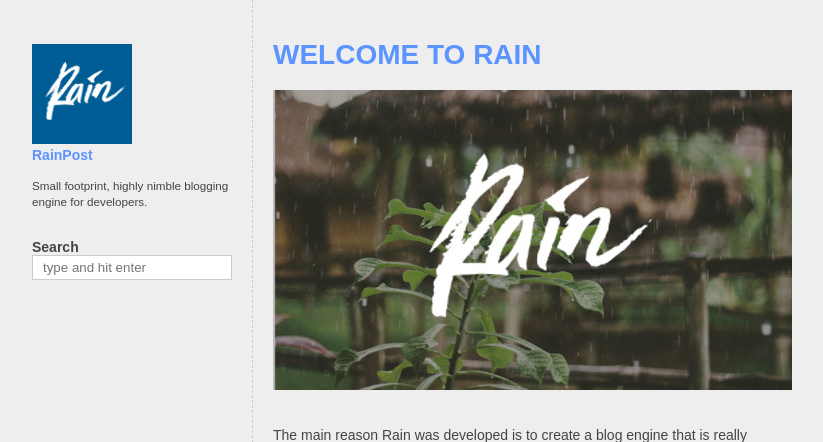
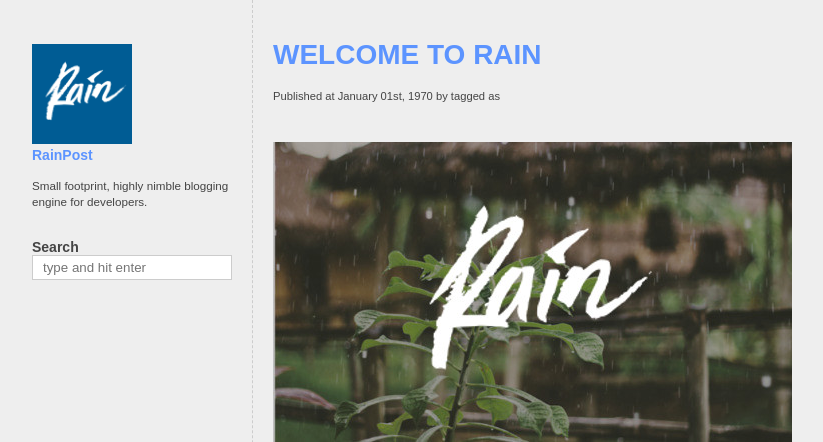
Before and after one commit to robotys/rain, a PHP site: page /rain/index.php in a window 1280 px wide. Shown: the top 442 px of the page, without its empty margins (228-1051 px from the left). Run offline with PHP 8.4, Linux system fonts and the light colour scheme.

Commit message:
show metadata in index too

```diff
--- a/rain/theme/rain2017/index.php
+++ b/rain/theme/rain2017/index.php
@@ -10,7 +10,11 @@
 
 		foreach($posts as $post){
 			echo '<h1><a href="/read/'.$post['slug'].'">'.strtoupper($post['title']).'</a></h1>';
+			echo '<div class="meta">Published at '; the_time('F dS, Y'); echo ' by '; the_author();
 
+			if(has_tag()) echo ' tagged as '; the_tags();
+
+			echo '</div>';
 			echo get_post($post['slug']);
 			echo '<br/>';
 		}
--- a/rain/theme/rain2017/single.php
+++ b/rain/theme/rain2017/single.php
@@ -4,11 +4,13 @@
 	$post = get_data();
 
 	echo '<h1>'.strtoupper($post['title']).'</h1>';
-	echo '<div class="meta">Published at '.date('F dS, Y', strtotime($post['published_at'])).' by '.$post['author'];
+
+	echo '<div class="meta">Published at '; the_time('F dS, Y'); echo ' by '; the_author();
 
 	if(has_tag()) echo ' tagged as '; the_tags();
 
 	echo '</div>';
+
 	echo get_post($post['slug']);
 	echo '<br/>';
 	echo '<div class="nav">';
```
